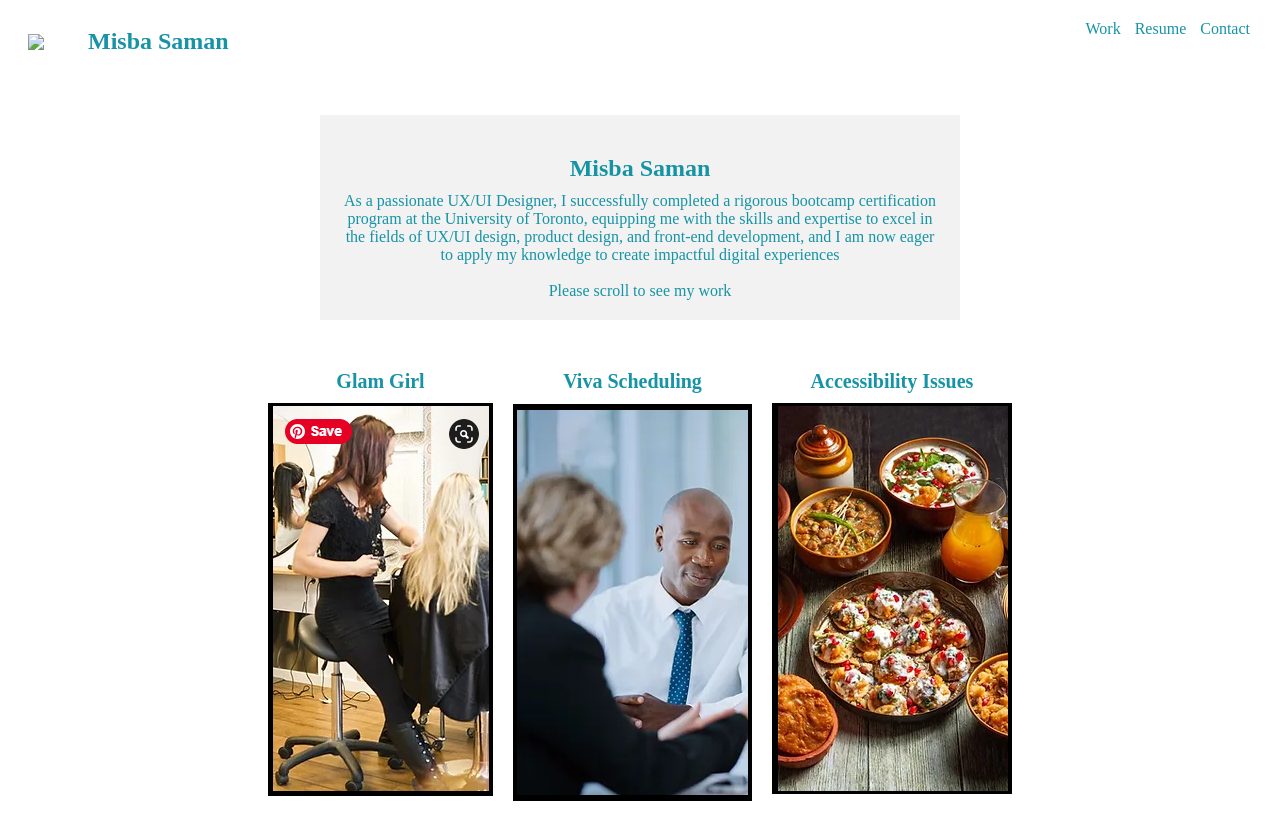
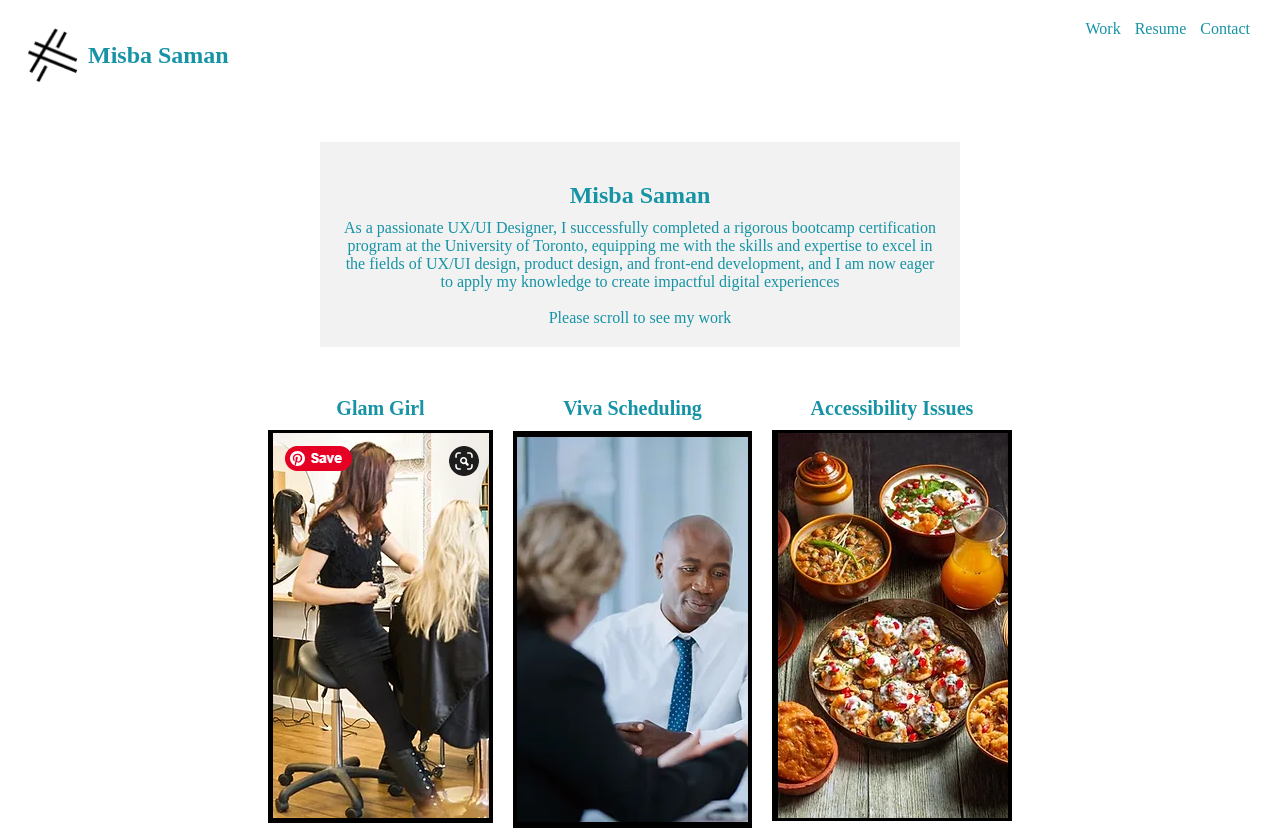
Before and after one commit to misbasaman/My-homepage, a plain HTML site: page index.html in a window 1280 px wide. Shown: the top 835 px of the page. Drawn offline with Linux system fonts and the light colour scheme.

Commit message:
removed path from logo

```diff
--- a/index.html
+++ b/index.html
@@ -6,7 +6,7 @@
     <body>
         <header class="navigation">
             <div class="logo inline-block">
-                <img src="../My homepage/images/logo.png"/>
+                <img src="images/logo.png"/>
                 <h2>Misba Saman</h2>
             </div>
             <nav class="inline-block">
```
